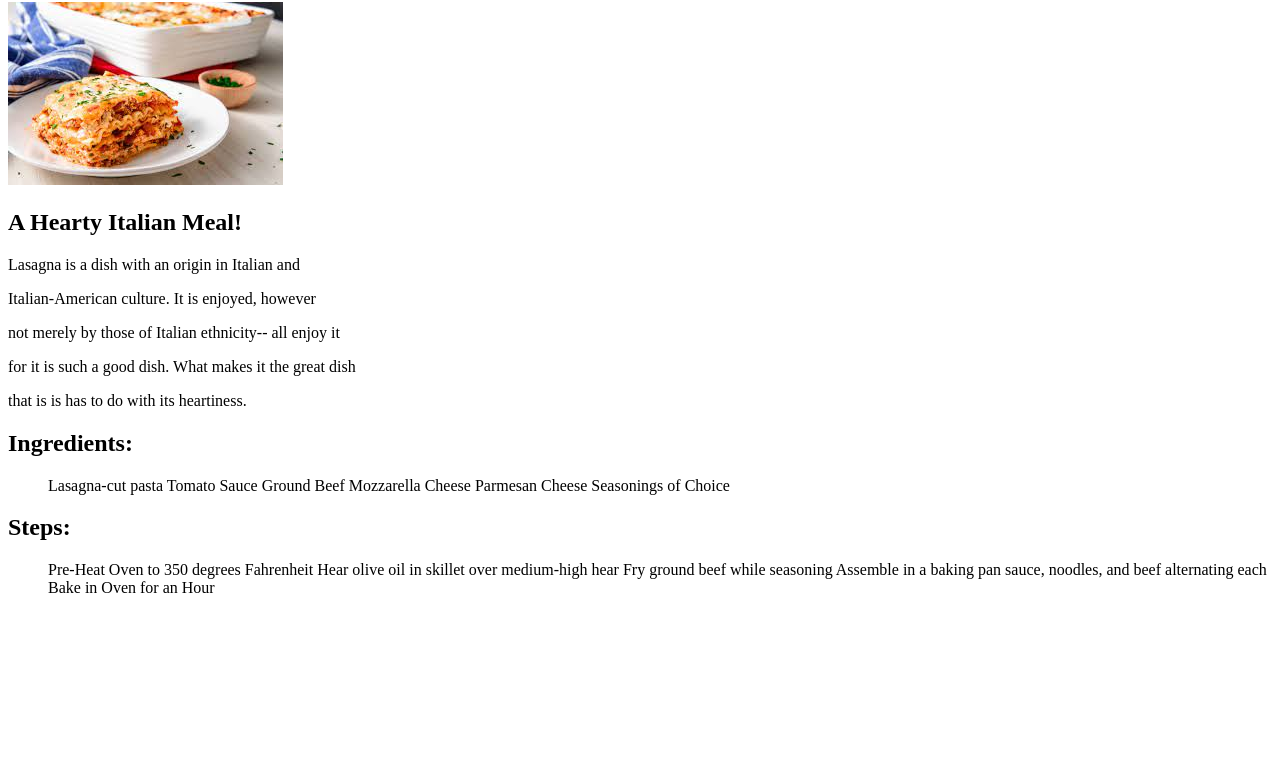
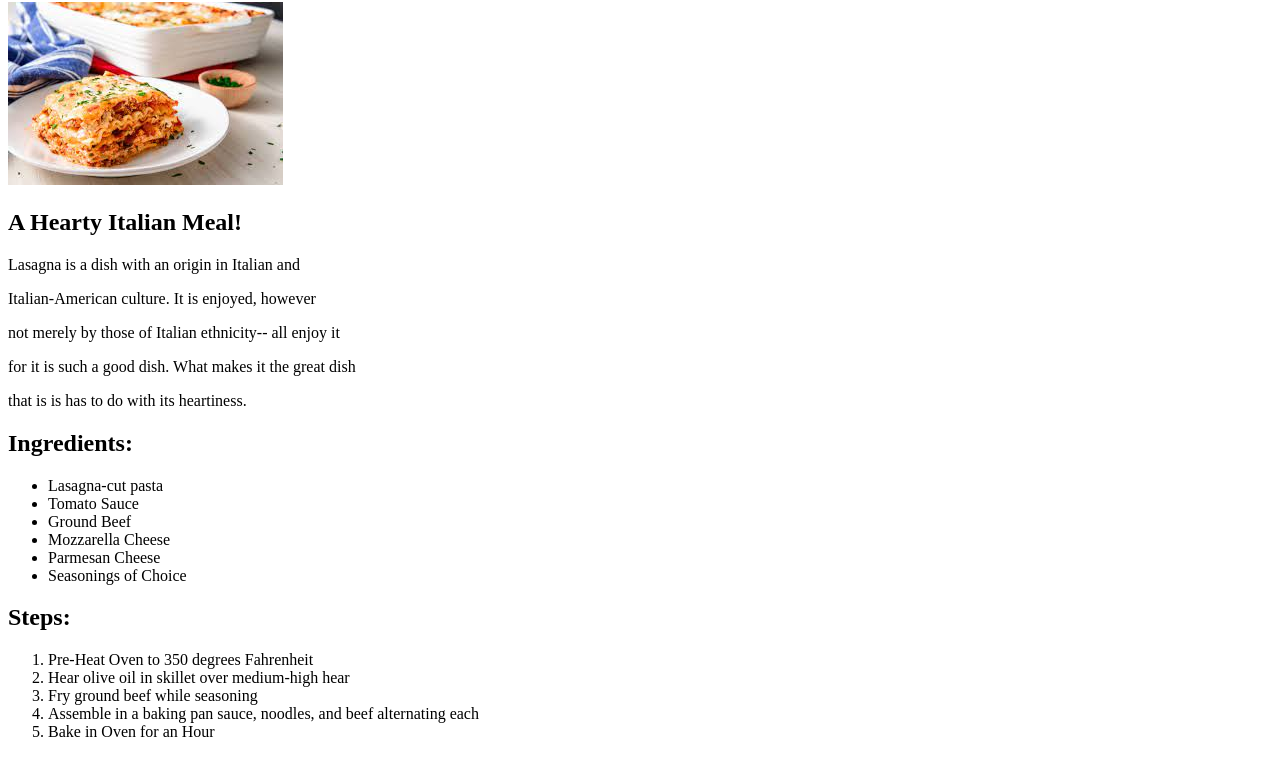
Before and after one commit to storozhenko98/odin-recipes, a plain HTML site: page recipes/lasagna.html in a window 1280 px wide. Shown: the part 78-835 px from the top of the page. Before the commit the page ends 800 px from the top, so only its background shows below. Drawn offline with Linux system fonts and the light colour scheme.

Commit message:
<ls> to <li> typo fix

```diff
--- a/recipes/lasagna.html
+++ b/recipes/lasagna.html
@@ -15,21 +15,21 @@
     <p> that is is has to do with its heartiness.</p>
     <h2>Ingredients:</h2>
     <ul>
-        <ls>Lasagna-cut pasta</ls>
-        <ls>Tomato Sauce</ls>
-        <ls>Ground Beef</ls>
-        <ls>Mozzarella Cheese</ls>
-        <ls>Parmesan Cheese</ls>
-        <ls>Seasonings of Choice</ls>
+        <li>Lasagna-cut pasta</li>
+        <li>Tomato Sauce</li>
+        <li>Ground Beef</li>
+        <li>Mozzarella Cheese</li>
+        <li>Parmesan Cheese</li>
+        <li>Seasonings of Choice</li>
     </ul>
     <h2>Steps:</h2>
     <ol>
-        <ls>Pre-Heat Oven to 350 degrees Fahrenheit</ls>
-        <ls>Hear olive oil in skillet over medium-high hear</ls>
-        <ls>Fry ground beef while seasoning</ls>
-        <ls> Assemble in a baking pan sauce, noodles, and
-            beef alternating each</ls>
-        <ls>Bake in Oven for an Hour</ls>
+        <li>Pre-Heat Oven to 350 degrees Fahrenheit</li>
+        <li>Hear olive oil in skillet over medium-high hear</li>
+        <li>Fry ground beef while seasoning</li>
+        <li> Assemble in a baking pan sauce, noodles, and
+            beef alternating each</li>
+        <li>Bake in Oven for an Hour</li>
 
     </ol>
 </body>
```
